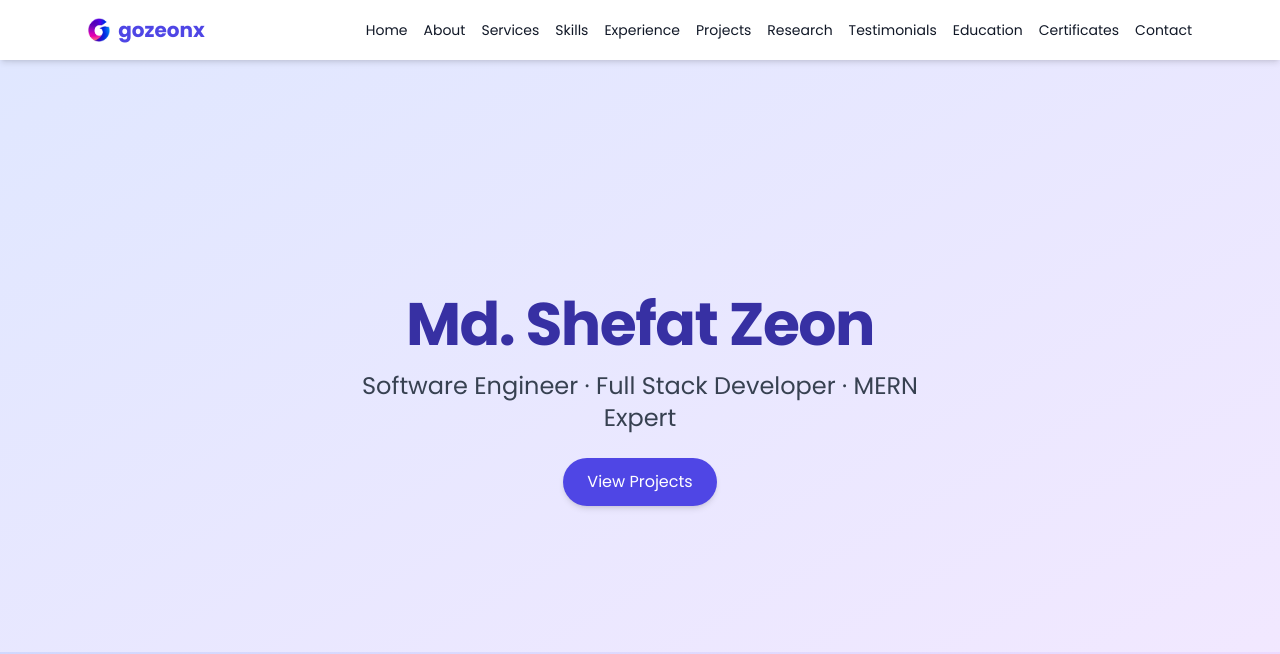
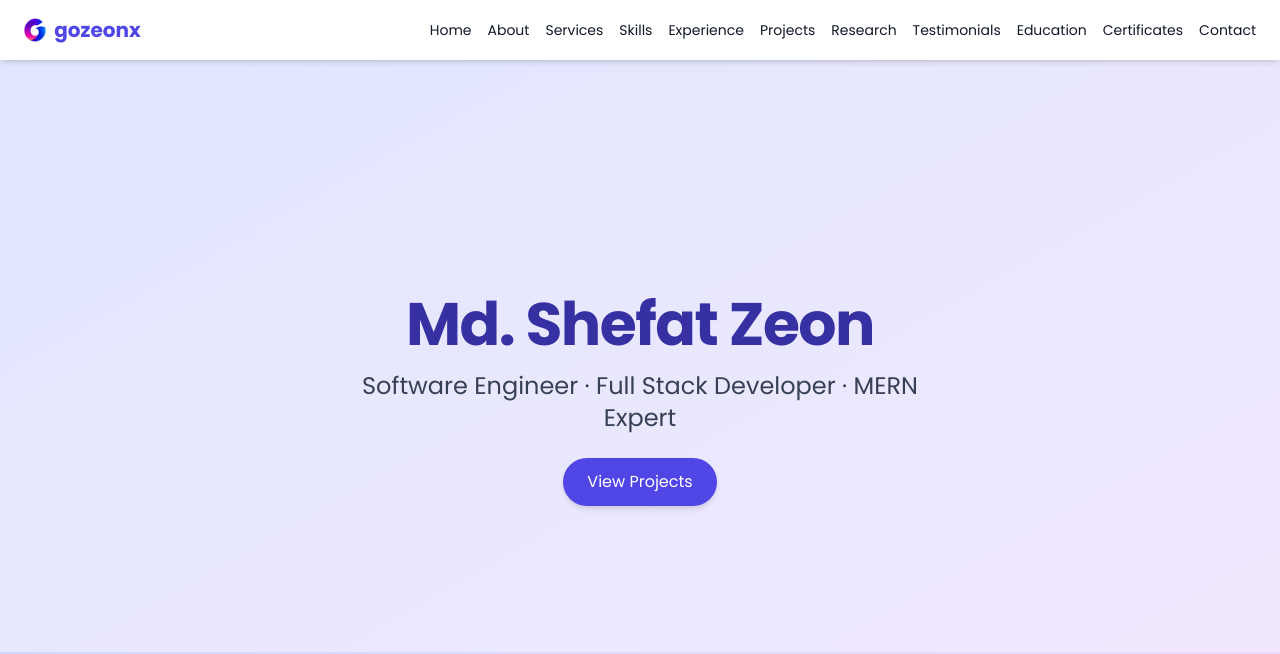
Before and after one commit to zeon-X/gozeonx, a plain HTML site: page index.html in a window 1280 px wide. Shown: the top 654 px of the page. Drawn offline with nearby package versions, Linux system fonts and the light colour scheme.

Commit message:
navbar width

```diff
--- a/index.html
+++ b/index.html
@@ -135,7 +135,8 @@
 
     <!-- Navbar -->
     <header class="sticky top-0 bg-white z-50 shadow-md">
-        <div class="flex justify-between items-center px-6 py-4 max-w-6xl mx-auto">
+        <div class="flex justify-between items-center px-6 py-4 ">
+            <!-- max-w-6xl mx-auto -->
             <a href="#home" class="flex items-center gap-2">
                 <img loading="lazy" src="./assets/favicon.png" alt="gozeonx logo" class="h-6 object-contain" />
                 <h1 class="text-xl font-bold text-indigo-600">gozeonx</h1>
```
